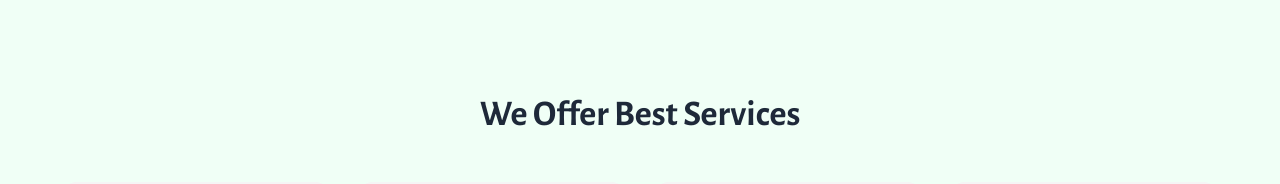
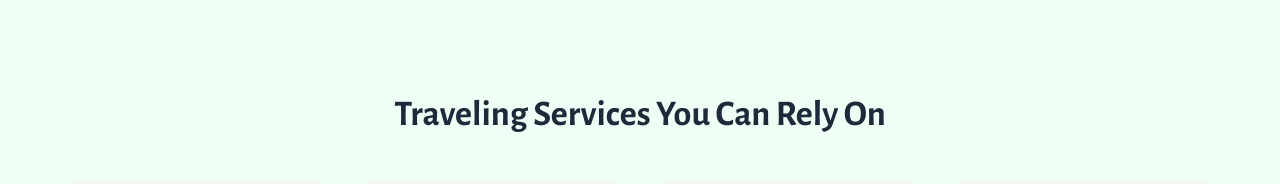
Before and after one commit to chengivan2/onpoint, a Next.js app: page / in a window 1280 px wide. Shown: the part 898-1082 px from the top of the page. Built offline with nearby package versions, Linux system fonts and the light colour scheme; no server answers; the database is empty; what tailwindcss-motion would draw is missing.

Commit message:
Modified title and styling of our services

```diff
--- a/src/app/rootcomponents/homepagecomponents/ourservices.tsx
+++ b/src/app/rootcomponents/homepagecomponents/ourservices.tsx
@@ -31,7 +31,7 @@ export default function OurServicesSection() {
       <div className="max-w-6xl mx-auto">
         <div className="text-center mb-12">
           <h2 className="text-4xl font-bold text-gray-800 dark:text-white mb-4">
-            We Offer Best Services
+            Traveling Services You Can Rely On
           </h2>
         </div>
 
@@ -39,7 +39,7 @@ export default function OurServicesSection() {
           {services.map((service, index) => (
             <div
               key={index}
-              className="p-6 bg-lightmode-header-bg-color dark:bg-darkmode-header-bg-color rounded-xl shadow-lg hover:shadow-xl transition-all duration-300 transform hover:-translate-y-2"
+              className="motion-preset-slide-down p-6 bg-lightmode-header-bg-color dark:bg-darkmode-header-bg-color rounded-xl shadow-lg hover:shadow-xl transition-all duration-300 transform hover:-translate-y-2"
             >
               <div className="text-4xl mb-4 text-green-500">{service.icon}</div>
               <h3 className="text-xl font-semibold text-gray-800 dark:text-white mb-2">
```
